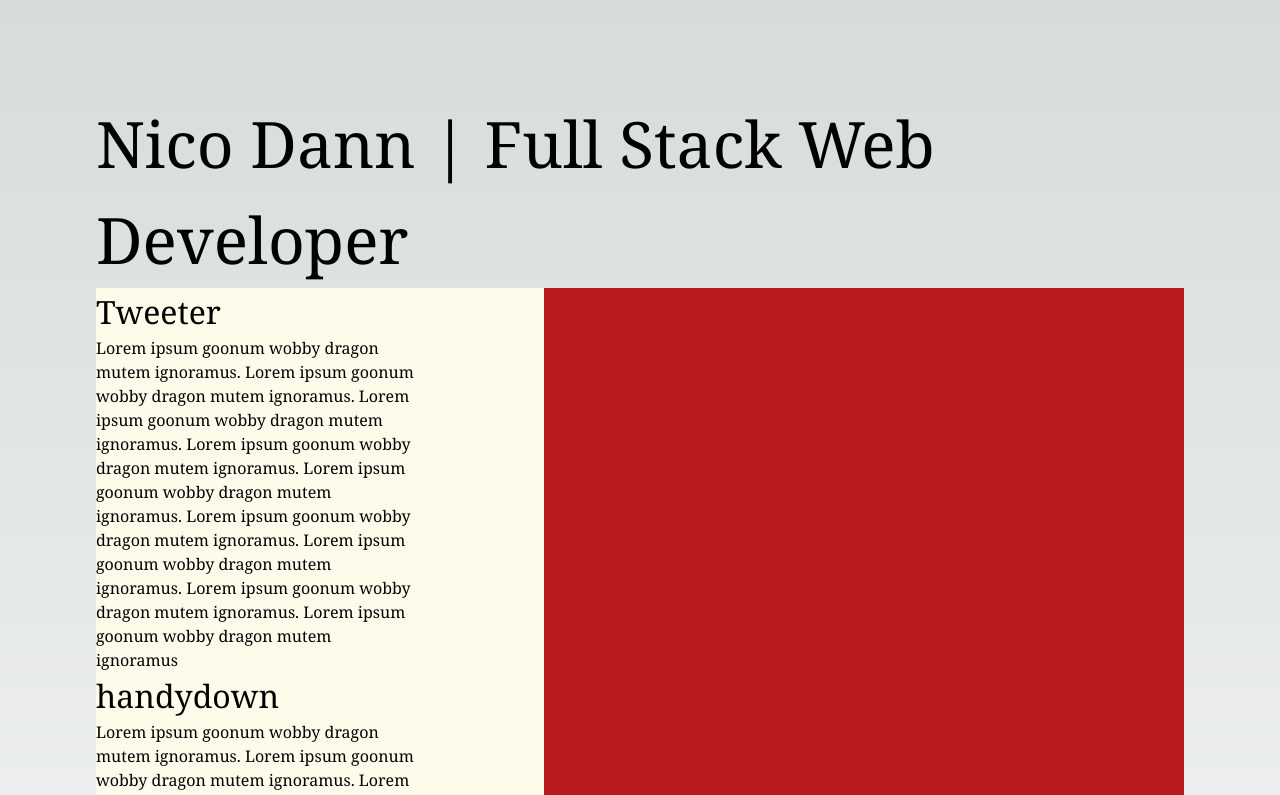
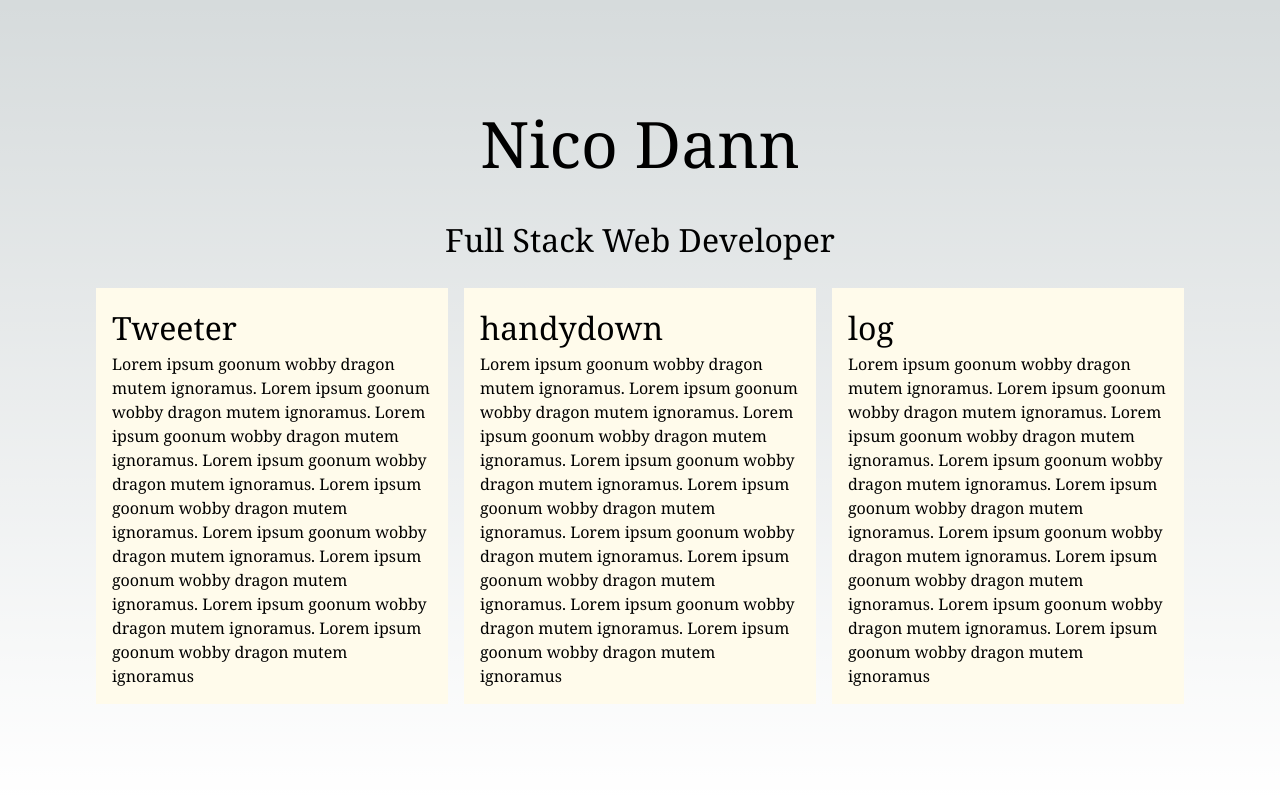
Before and after one commit to nicodann/portfolio, a Next.js app: page / in a window 1280 px wide. Shown: the top 795 px of the page. Built offline with nearby package versions, Linux system fonts and the light colour scheme.

Commit message:
Style page.

```diff
--- a/app/page.tsx
+++ b/app/page.tsx
@@ -24,12 +24,15 @@ export default function Home() {
   return (
     <main className="flex min-h-screen flex-col items-center justify-between p-24">
       <h1>
-        Nico Dann | Full Stack Web Developer
+        Nico Dann
       </h1>
+      <h2>
+        Full Stack Web Developer
+      </h2>
 
-      <section className="flex-row min-w-full bg-red-700">
+      <section className="flex flex-row justify-between min-w-ful gap-4">
         {projects.map((project, i) => (
-          <div key={i} className="bg-amber-50 max-w-md">
+          <div key={i} className="bg-amber-50 p-4">
             <h2>{project.name}</h2>
             <div id="project_description" className="max-w-80">{project.description}</div>
           </div>
```
